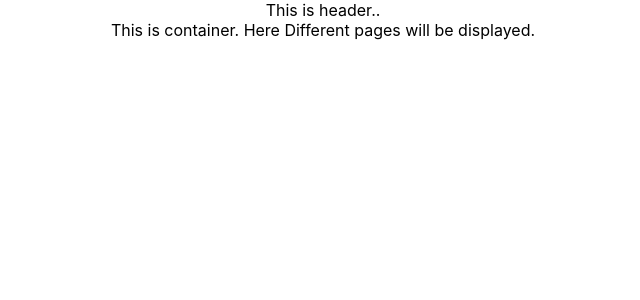
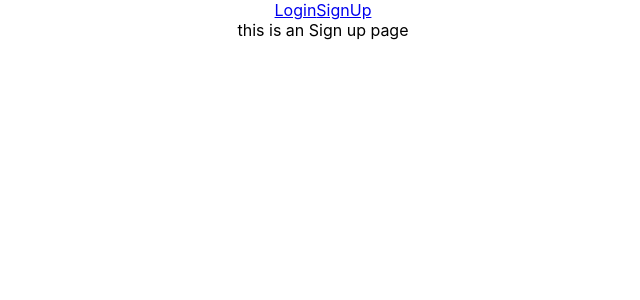
Before and after one commit to jameskulu/vintage-wardrobe-system-be, a React (Create React App) app in the folder client/: page /signup in a window 1280 px wide. Shown: the top 300 px of the page, without its empty margins (317-957 px from the left). Built offline with nearby package versions, Linux system fonts and the light colour scheme.

Commit message:
files for login and Register created

```diff
--- a/client/src/Container/Container.js
+++ b/client/src/Container/Container.js
@@ -1,9 +1,13 @@
 import {Component} from "react";
+import { Route } from "react-router";
+import Login from "./Login";
+import Register from "./Register";
 class Container extends Component{
     render(){
         return(
             <div>
-                This is container. Here Different pages will be displayed.
+                <Route exact path ="/login" component = {Login}/>
+                <Route exact path ="/signup" component = {Register}/>
             </div>
         )
     }
--- /dev/null
+++ b/client/src/Container/Login.js
@@ -0,0 +1,14 @@
+import { Component } from "react";
+
+
+class Login extends Component{
+    render(){
+        return(
+            <div>
+                This is Login Page.
+            </div>
+        )
+    }
+}
+
+export default Login
--- /dev/null
+++ b/client/src/Container/Register.js
@@ -0,0 +1,14 @@
+import { Component } from "react";
+
+
+class Register extends Component{
+    render(){
+        return(
+            <div>
+                this is an Sign up page
+            </div>
+        )
+    }
+}
+
+export default Register
--- a/client/src/Header/Header.js
+++ b/client/src/Header/Header.js
@@ -5,7 +5,9 @@ class Header extends Component{
     render(){
         return(
             <div>
-                This is header..
+                <a class="btn btn-primary" href="/login" role="button">Login</a>
+
+                <a class="btn btn-primary" href="/signup" role="button">SignUp</a>
 
             </div>
 
```
